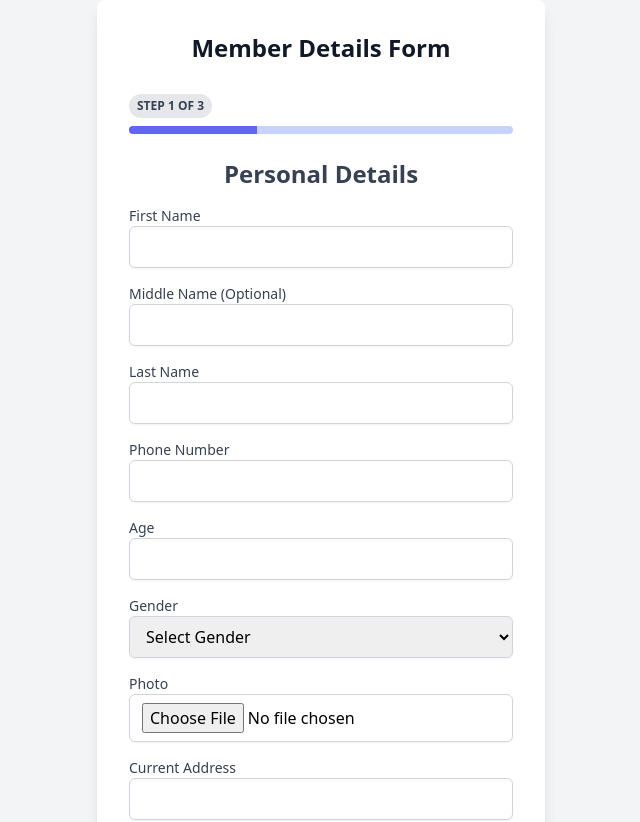
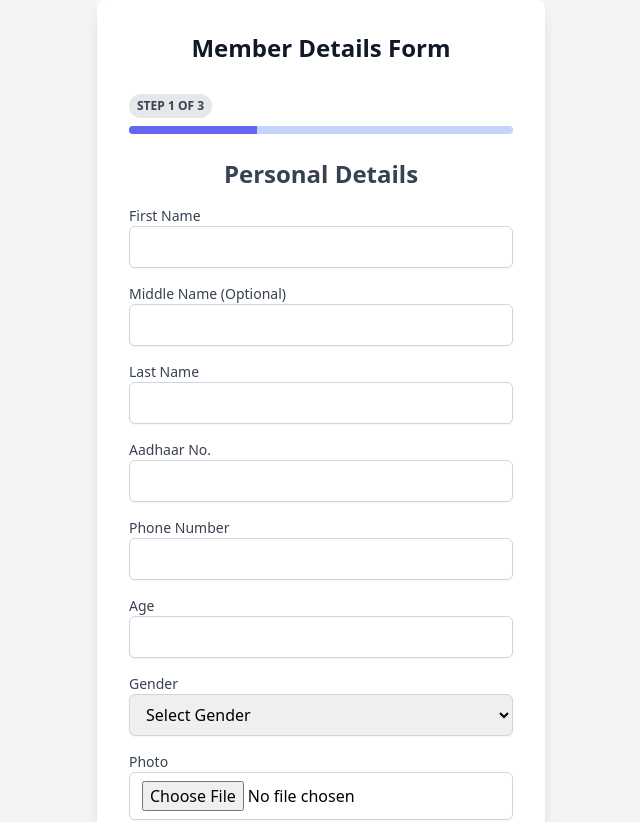
Before and after one commit to AsimKachhap/Church-Youth-FRONTEND, a React (Vite) app: page /user-details/1 in a window 1280 px wide. Shown: the top 822 px of the page, without its empty margins (319-959 px from the left). Built offline with nearby package versions, Linux system fonts and the light colour scheme; no server answers; what @react-pdf/renderer would draw is missing.

Commit message:
UPDATE: Updated UserDetails form

```diff
--- a/src/pages/UserDetailsForm.jsx
+++ b/src/pages/UserDetailsForm.jsx
@@ -14,6 +14,7 @@ const UserDetailsForm = () => {
     firstName: "",
     middleName: "",
     lastName: "",
+    aadhaarNo: "",
     phoneNo: "",
     age: "",
     gender: "",
@@ -63,6 +64,7 @@ const UserDetailsForm = () => {
     if (
       !firstName ||
       !lastName ||
+      !aadhaarNo ||
       !phoneNo ||
       !age ||
       !gender ||
@@ -175,11 +177,20 @@ const UserDetailsForm = () => {
   };
 
   const isStep1Complete = () => {
-    const { firstName, lastName, phoneNo, age, gender, photo, currentAddress } =
-      formData;
+    const {
+      firstName,
+      lastName,
+      aadhaarNo,
+      phoneNo,
+      age,
+      gender,
+      photo,
+      currentAddress,
+    } = formData;
     return (
       firstName &&
       lastName &&
+      aadhaarNo.lenth === 12 &&
       phoneNo.length === 10 &&
       age >= 14 &&
       gender &&
@@ -302,6 +313,24 @@ const UserDetailsForm = () => {
                   onChange={handleChange}
                   className="w-full px-3 py-2 border border-gray-300 rounded-md shadow-sm focus:outline-none focus:ring-2 focus:ring-indigo-500"
                   required
+                />
+              </div>
+              <div>
+                <label
+                  htmlFor="aadhaarNo"
+                  className="block text-sm font-medium text-gray-700"
+                >
+                  Aadhaar No.
+                </label>
+                <input
+                  type="text"
+                  name="phoneNo"
+                  value={formData.aadhaarNo}
+                  onChange={handleChange}
+                  className="w-full px-3 py-2 border border-gray-300 rounded-md shadow-sm focus:outline-none focus:ring-2 focus:ring-indigo-500"
+                  required
+                  maxLength={12}
+                  pattern="\d{12}"
                 />
               </div>
               <div>
```
